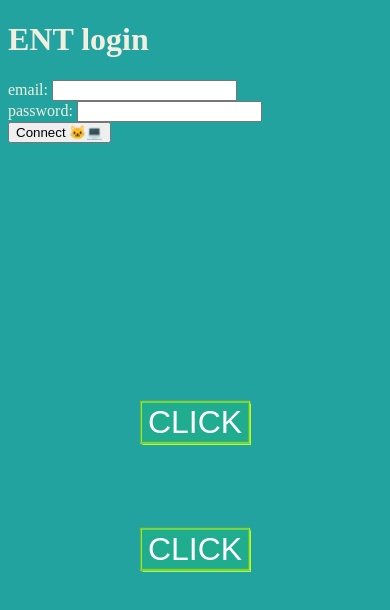
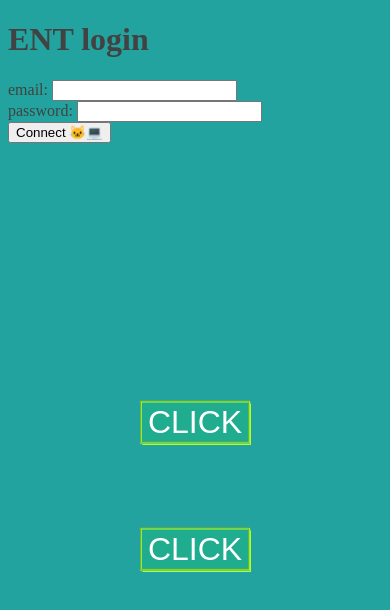
Before and after one commit to RayanBoughalia/CrashTest_WebSite, a plain HTML site: page index.html in a window 390 px wide. Drawn offline with Linux system fonts and the light colour scheme.

Commit message:
css change

```diff
--- a/css/style.css
+++ b/css/style.css
@@ -39,5 +39,5 @@ form h1, label {
 		background: #22A39F;
 	}
 	form h1, label {
-	color: #F3EFE0;
+	color: #434242;
 }
```
